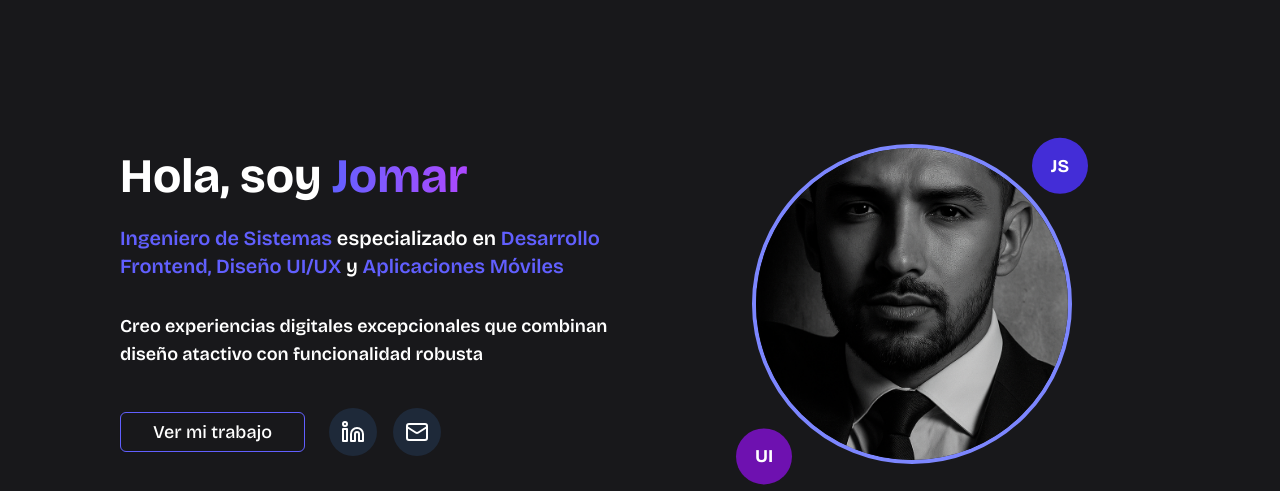
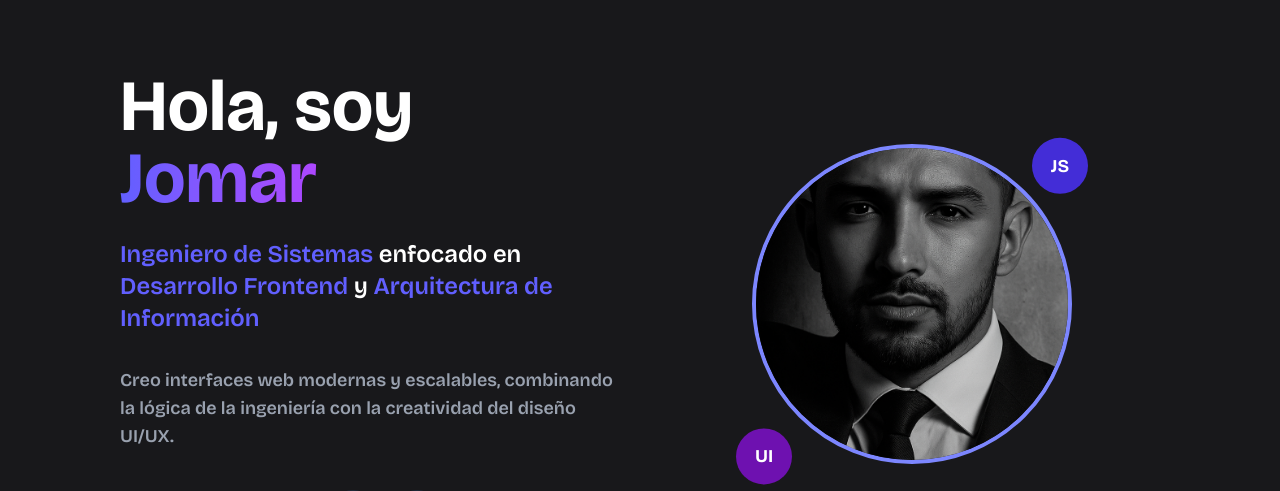
Before and after one commit to JCPROdev/portfolio-2025, a Next.js app: page / in a window 1280 px wide. Shown: the part 291-782 px from the top of the page. Built offline with nearby package versions, Linux system fonts and the light colour scheme; no server answers.

Commit message:
feat(home): update hero bio description

```diff
--- a/features/hero/HeroSection.tsx
+++ b/features/hero/HeroSection.tsx
@@ -24,7 +24,7 @@ function HeroSection() {
               animate={{ opacity: 1, y: 0 }}
               transition={{ duration: 0.8 }}
             >
-              <h1 className="text-white text-5xl font-bold mb-6">
+              <h1 className="text-white text-5xl lg:text-7xl font-bold mb-6">
                 Hola, soy{" "}
                 <span className="bg-linear-to-r from-indigo-500 to-purple-500 bg-clip-text text-transparent">
                   Jomar
@@ -36,22 +36,22 @@ function HeroSection() {
               initial={{ opacity: 0, y: 50 }}
               animate={{ opacity: 1, y: 0 }}
               transition={{ duration: 0.8, delay: 0.2 }}
-              className="text-indigo-500 text-xl mb-8 font-semibold"
+              className="text-indigo-500 mb-8 font-semibold text-xl lg:text-2xl"
             >
               Ingeniero de Sistemas{" "}
-              <span className="text-white">especializado en</span> Desarrollo
-              Frontend, Diseño UI/UX <span className="text-white">y</span>{" "}
-              Aplicaciones Móviles
+              <span className="text-white"> enfocado en </span> Desarrollo
+              Frontend <span className="text-white">y </span> Arquitectura de
+              Información
             </motion.p>
 
             <motion.p
               initial={{ opacity: 0, y: 50 }}
               animate={{ opacity: 1, y: 0 }}
               transition={{ duration: 0.8, delay: 0.4 }}
-              className="text-white text-lg font-semibold mb-10"
+              className="text-gray-400 text-lg font-semibold mb-10 max-w-lg"
             >
-              Creo experiencias digitales excepcionales que combinan diseño
-              atactivo con funcionalidad robusta
+              Creo interfaces web modernas y escalables, combinando la lógica de
+              la ingeniería con la creatividad del diseño UI/UX.
             </motion.p>
 
             <motion.div
```
